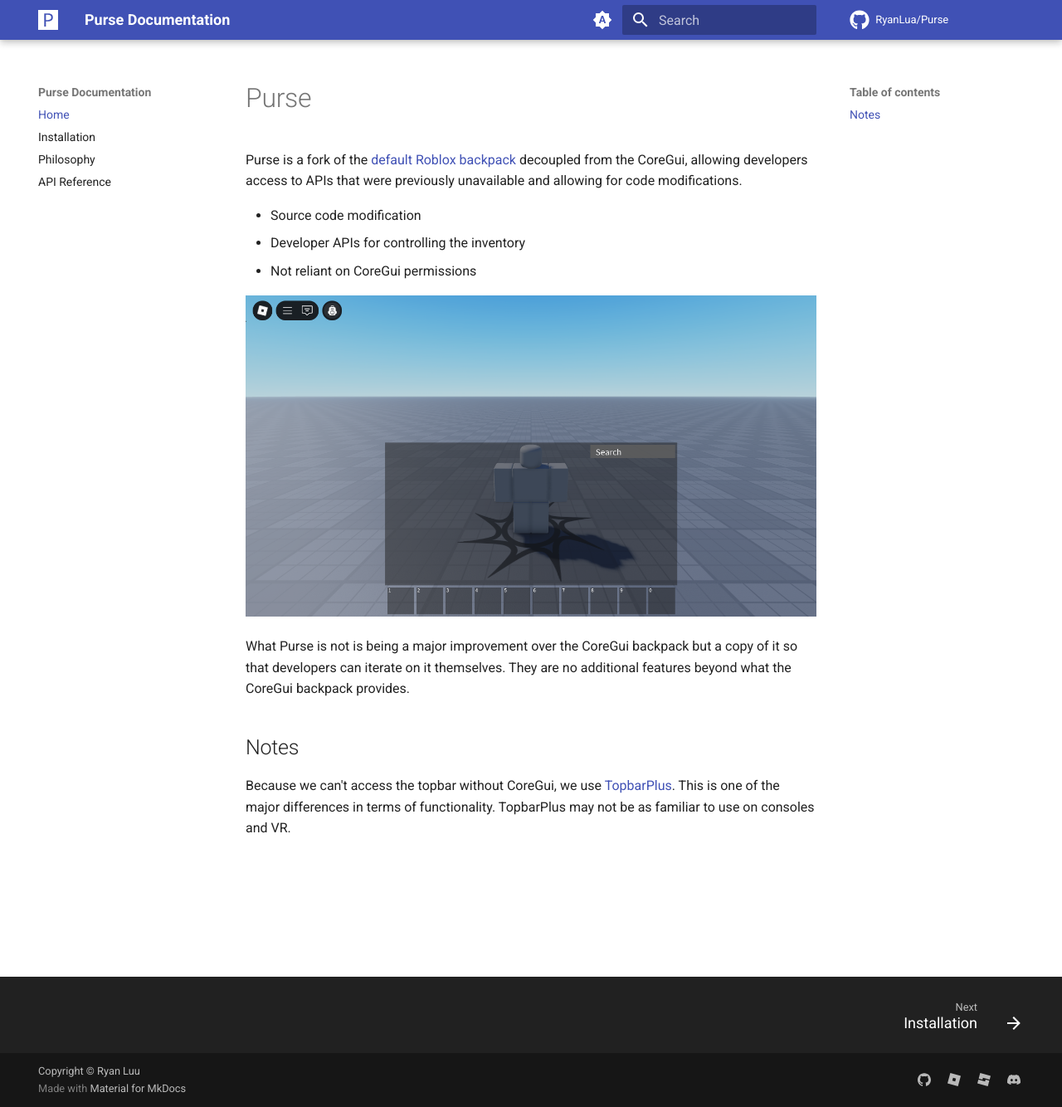
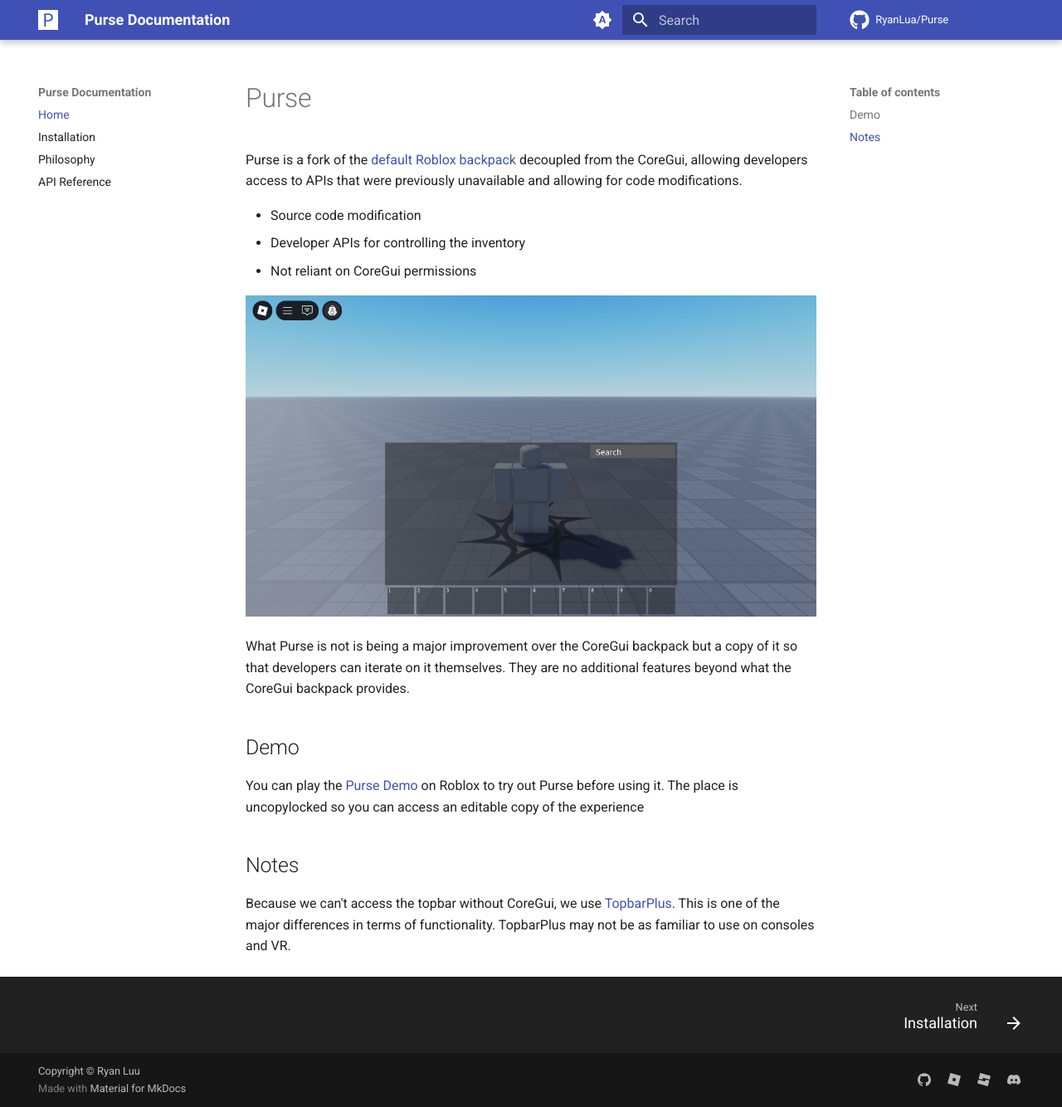
Before and after one commit to RyanLua/Purse, an MkDocs documentation site: the page built from docs/index.md, in a window 1280 px wide and 1334 px high. Shown: the whole window at 83% size. Built offline with MkDocs 1.6.1 and Material for MkDocs 9.7.7, drawn with Linux system fonts in a browser that asks for light colours; comment, search, counter and statistics services are not loaded.

Commit message:
Add demo link
Signed-off-by: GitHub <noreply@github.com>

```diff
--- a/docs/index.md
+++ b/docs/index.md
@@ -12,6 +12,12 @@
 
   [default Roblox backpack]: https://github.com/MaximumADHD/Roblox-Client-Tracker/blob/roblox/scripts/CoreScripts/Modules/BackpackScript.lua
 
+## Demo
+
+You can play the [Purse Demo] on Roblox to try out Purse before using it. The place is uncopylocked so you can access an editable copy of the experience
+
+  [Purse Demo]: https://www.roblox.com/games/106146309450120
+
 ## Notes
 
 Because we can't access the topbar without CoreGui, we use [TopbarPlus]. This is one of the major differences in terms of functionality. TopbarPlus may not be as familiar to use on consoles and VR.
```
